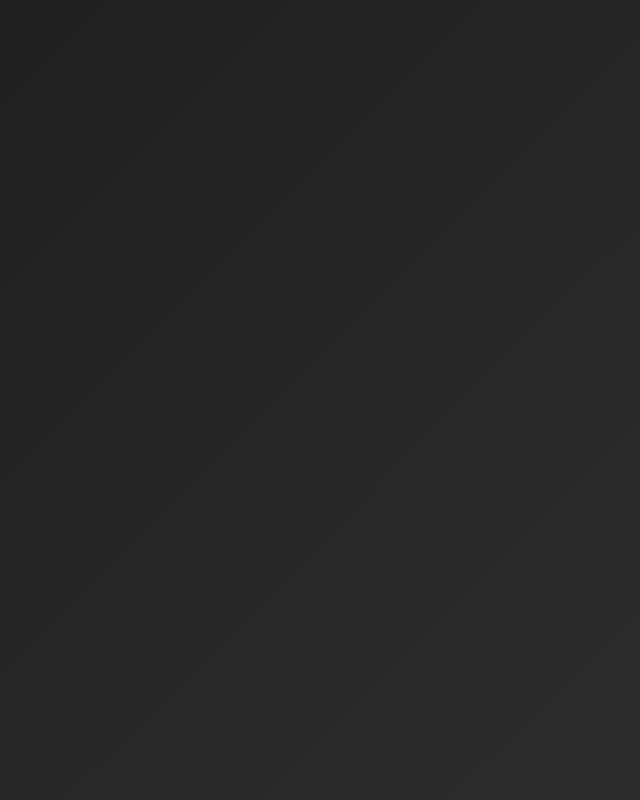
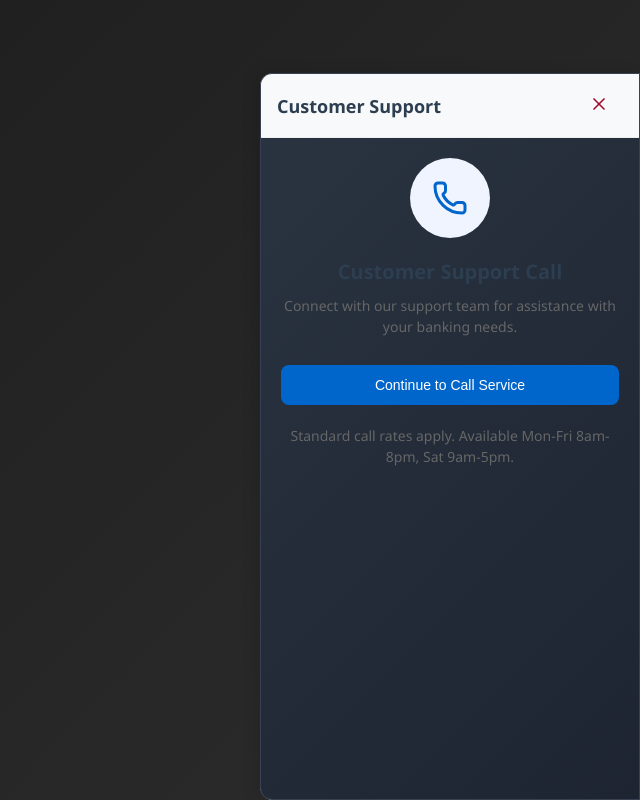
Before and after one commit to R-B-Devs/FinTech, a React (Create React App) app in the folder client/: page /call in a window 1280 px wide. Before the commit this address had no page. Shown: the whole page, without its empty margins (640-1280 px from the left). Built offline with nearby package versions, Linux system fonts and the light colour scheme; no server answers; the HTML template or start-up script is replaced by a standard one.

Commit message:
connection socket // Description: This module handles the connection socket for the input system.  It manages the connection to the input source and provides methods to read data from it.

```diff
--- a/client/package.json
+++ b/client/package.json
@@ -16,6 +16,7 @@
     "react-router-dom": "^7.6.2",
     "react-scripts": "5.0.1",
     "recharts": "^2.15.3",
+    "socket.io-client": "^4.8.1",
     "web-vitals": "^2.1.4"
   },
   "scripts": {
--- a/client/src/App.js
+++ b/client/src/App.js
@@ -11,6 +11,7 @@ import OtpPage from "./pages/OtpVerification.jsx";
 import VerifyOtp from "./pages/VerifyOtp.jsx";
 
 import Dashboard from './pages/Dashboard';
+import CallContainer from './pages/CallContainer';  // Adjust path
 import Analytics from './pages/Analytics';
 import Goals from './pages/Goals';
 import Offers from './pages/Offers';
@@ -22,6 +23,7 @@ import Cards from './pages/Cards';
 import Investments from './pages/Investments';
 import Profile from './pages/Profile';
 import SettingsPage from './pages/Settings';
+import InAppCall from './pages/InAppCall'; // 👈 Make sure this exists!
 
 function App() {
   return (
@@ -39,6 +41,7 @@ function App() {
 
         {/* Dashboard routes */}
         <Route path="/dashboard" element={<Dashboard />} />
+        <Route path="/call" element={<CallContainer />} />
         <Route path="/dashboard/analytics" element={<Analytics />} />
         <Route path="/dashboard/goals" element={<Goals />} />
         <Route path="/dashboard/offers" element={<Offers />} />
@@ -50,6 +53,9 @@ function App() {
         <Route path="/dashboard/investments" element={<Investments />} />
         <Route path="/dashboard/profile" element={<Profile />} />
         <Route path="/dashboard/settings" element={<SettingsPage />} />
+
+        {/* Call route for testing */}
+        <Route path="/in-app-call" element={<InAppCall />} />
       </Routes>
     </Router>
   );
--- /dev/null
+++ b/client/src/pages/CallContainer.jsx
@@ -0,0 +1,160 @@
+import React, { useState, useEffect, useRef } from "react";
+import socket from '../utilis/WebRTCService';
+import InAppCall from "./InAppCall"; // Adjust path if needed
+
+const CallContainer = () => {
+  const [callFeature, setCallFeature] = useState({
+    isOpen: true,
+    currentPage: "welcome",
+    microphoneAllowed: false,
+    activeDepartment: null,
+  });
+
+  const peerConnection = useRef(null);
+  const localStream = useRef(null);
+
+  // Request microphone permission and get audio stream
+  const requestMicrophonePermission = async () => {
+    try {
+      const stream = await navigator.mediaDevices.getUserMedia({
+        audio: true,
+        video: false,
+      });
+      localStream.current = stream;
+      setCallFeature((prev) => ({
+        ...prev,
+        microphoneAllowed: true,
+        currentPage: "main-menu",
+      }));
+    } catch (error) {
+      alert("Microphone permission denied");
+    }
+  };
+
+  // Start a call by joining a room and creating offer
+  const startCall = (department) => {
+    setCallFeature((prev) => ({
+      ...prev,
+      activeDepartment: department,
+      currentPage: "active-call",
+    }));
+
+    peerConnection.current = new RTCPeerConnection({
+      iceServers: [{ urls: "stun:stun.l.google.com:19302" }],
+    });
+
+    // Add local audio tracks to peer connection
+    localStream.current.getTracks().forEach((track) => {
+      peerConnection.current.addTrack(track, localStream.current);
+    });
+
+    peerConnection.current.onicecandidate = (event) => {
+      if (event.candidate) {
+        socket.emit("ice-candidate", {
+          candidate: event.candidate,
+          roomId: department,
+          targetUser: null, // Implement multi-user later if needed
+        });
+      }
+    };
+
+    socket.emit("join-room", department);
+
+    peerConnection.current
+      .createOffer()
+      .then((offer) => {
+        return peerConnection.current.setLocalDescription(offer);
+      })
+      .then(() => {
+        socket.emit("offer", {
+          offer: peerConnection.current.localDescription,
+          roomId: department,
+          targetUser: null,
+        });
+      });
+  };
+
+  // End the call and clean up
+  const endCall = () => {
+    peerConnection.current?.close();
+    peerConnection.current = null;
+    setCallFeature((prev) => ({
+      ...prev,
+      activeDepartment: null,
+      currentPage: "main-menu",
+    }));
+  };
+
+  // Listen to socket events for signaling
+  useEffect(() => {
+    socket.on("offer", async ({ offer, sender, roomId }) => {
+      if (!peerConnection.current) {
+        peerConnection.current = new RTCPeerConnection({
+          iceServers: [{ urls: "stun:stun.l.google.com:19302" }],
+        });
+
+        localStream.current.getTracks().forEach((track) => {
+          peerConnection.current.addTrack(track, localStream.current);
+        });
+
+        peerConnection.current.onicecandidate = (event) => {
+          if (event.candidate) {
+            socket.emit("ice-candidate", {
+              candidate: event.candidate,
+              roomId,
+              targetUser: sender,
+            });
+          }
+        };
+      }
+
+      await peerConnection.current.setRemoteDescription(
+        new RTCSessionDescription(offer)
+      );
+      const answer = await peerConnection.current.createAnswer();
+      await peerConnection.current.setLocalDescription(answer);
+
+      socket.emit("answer", { answer, roomId, targetUser: sender });
+    });
+
+    socket.on("answer", async ({ answer }) => {
+      await peerConnection.current?.setRemoteDescription(
+        new RTCSessionDescription(answer)
+      );
+    });
+
+    socket.on("ice-candidate", async ({ candidate }) => {
+      try {
+        await peerConnection.current?.addIceCandidate(
+          new RTCIceCandidate(candidate)
+        );
+      } catch (e) {
+        console.error("Error adding received ice candidate", e);
+      }
+    });
+
+    return () => {
+      socket.off("offer");
+      socket.off("answer");
+      socket.off("ice-candidate");
+    };
+  }, []);
+
+  // Toggle call panel open/close (optional)
+  const toggleCallFeature = () => {
+    setCallFeature((prev) => ({ ...prev, isOpen: !prev.isOpen }));
+  };
+
+  return (
+    <InAppCall
+      callFeature={callFeature}
+      toggleCallFeature={toggleCallFeature}
+      setCallFeature={setCallFeature}
+      requestMicrophonePermission={requestMicrophonePermission}
+      startCall={startCall}
+      endCall={endCall}
+    />
+  );
+};
+
+export default CallContainer;
--- a/client/src/pages/InAppCall.jsx
+++ b/client/src/pages/InAppCall.jsx
@@ -1,4 +1,7 @@
-import React from 'react';
+import React, { useEffect } from 'react';
+
+import socket from '../utilis/WebRTCService';
+
 import {
   Phone,
   X,
@@ -19,6 +22,38 @@ const InAppCall = ({
   startCall,
   endCall
 }) => {
+  // 👉 useEffect to handle incoming socket events once component loads
+  useEffect(() => {
+    // Join the room when a department is selected
+    if (callFeature.activeDepartment) {
+      socket.emit('join-room', callFeature.activeDepartment);
+
+      console.log('Joined room:', callFeature.activeDepartment);
+
+      socket.on('user-connected', (userId) => {
+        console.log('Another user joined:', userId);
+        // Here you could initiate a WebRTC connection if needed
+      });
+
+      socket.on('user-disconnected', (userId) => {
+        console.log('User disconnected:', userId);
+        // You might clean up peer connection here
+      });
+
+      socket.on('existing-users', (users) => {
+        console.log('Existing users in room:', users);
+        // You'll use this to start peer connection if users exist
+      });
+    }
+
+    // Clean up when component unmounts or user leaves the room
+    return () => {
+      socket.off('user-connected');
+      socket.off('user-disconnected');
+      socket.off('existing-users');
+    };
+  }, [callFeature.activeDepartment]);
+
   return (
     <div className={`call-panel ${callFeature.isOpen ? 'open' : ''}`}>
       <div className="call-panel-header">
@@ -39,7 +74,9 @@ const InAppCall = ({
 
             <button
               className="btn primary"
-              onClick={() => setCallFeature(prev => ({...prev, currentPage: 'microphone-permission'}))}
+              onClick={() =>
+                setCallFeature((prev) => ({ ...prev, currentPage: 'microphone-permission' }))
+              }
             >
               Continue to Call Service
             </button>
@@ -58,15 +95,14 @@ const InAppCall = ({
             <h4>Microphone Access Required</h4>
             <p>To use our call service, we need access to your microphone.</p>
 
-            <button
-              className="btn primary"
-              onClick={requestMicrophonePermission}
-            >
+            <button className="btn primary" onClick={requestMicrophonePermission}>
               Allow Microphone Access
             </button>
             <button
               className="btn secondary"
-              onClick={() => setCallFeature(prev => ({...prev, currentPage: 'main-menu'}))}
+              onClick={() =>
+                setCallFeature((prev) => ({ ...prev, currentPage: 'main-menu' }))
+              }
             >
               Continue with Call Service
             </button>
@@ -82,10 +118,7 @@ const InAppCall = ({
             <h4>How Can We Help You Today?</h4>
 
             <div className="call-departments">
-              <button
-                className="department-btn"
-                onClick={() => startCall('general-enquiries')}
-              >
+              <button className="department-btn" onClick={() => startCall('general-enquiries')}>
                 <div className="btn-icon">
                   <MessageCircle className="icon" />
                 </div>
@@ -93,10 +126,7 @@ const InAppCall = ({
                 <ChevronRight className="arrow" />
               </button>
 
-              <button
-                className="department-btn emergency"
-                onClick={() => startCall('fraud-department')}
-              >
+              <button className="department-btn emergency" onClick={() => startCall('fraud-department')}>
                 <div className="btn-icon">
                   <Shield className="icon" />
                 </div>
@@ -104,10 +134,7 @@ const InAppCall = ({
                 <ChevronRight className="arrow" />
               </button>
 
-              <button
-                className="department-btn"
-                onClick={() => startCall('loan-repayment')}
-              >
+              <button className="department-btn" onClick={() => startCall('loan-repayment')}>
                 <div className="btn-icon">
                   <DollarSign className="icon" />
                 </div>
@@ -115,10 +142,7 @@ const InAppCall = ({
                 <ChevronRight className="arrow" />
               </button>
 
-              <button
-                className="department-btn"
-                onClick={() => startCall('credit-application')}
-              >
+              <button className="department-btn" onClick={() => startCall('credit-application')}>
                 <div className="btn-icon">
                   <CreditCard className="icon" />
                 </div>
@@ -128,7 +152,9 @@ const InAppCall = ({
             </div>
 
             <div className="call-status">
-              <p>Current wait time: <span className="wait-time">2 minutes</span></p>
+              <p>
+                Current wait time: <span className="wait-time">2 minutes</span>
+              </p>
             </div>
           </div>
         )}
@@ -136,7 +162,9 @@ const InAppCall = ({
         {callFeature.microphoneAllowed && callFeature.activeDepartment && (
           <div className="active-call-controls">
             <div className="call-info">
-              <p>Connected to: <strong>{callFeature.activeDepartment}</strong></p>
+              <p>
+                Connected to: <strong>{callFeature.activeDepartment}</strong>
+              </p>
             </div>
             <div className="call-buttons">
               <button className="control-btn">
--- /dev/null
+++ b/client/src/utilis/WebRTCService.js
@@ -0,0 +1,8 @@
+// client/src/utils/WebRTCService.js
+import { io } from "socket.io-client";
+
+const socket = io("http://localhost:3005", {
+  withCredentials: true,
+});
+
+export default socket;
```
Also changed, not shown: 1 other file (tests, documents, lock files or other folders).
